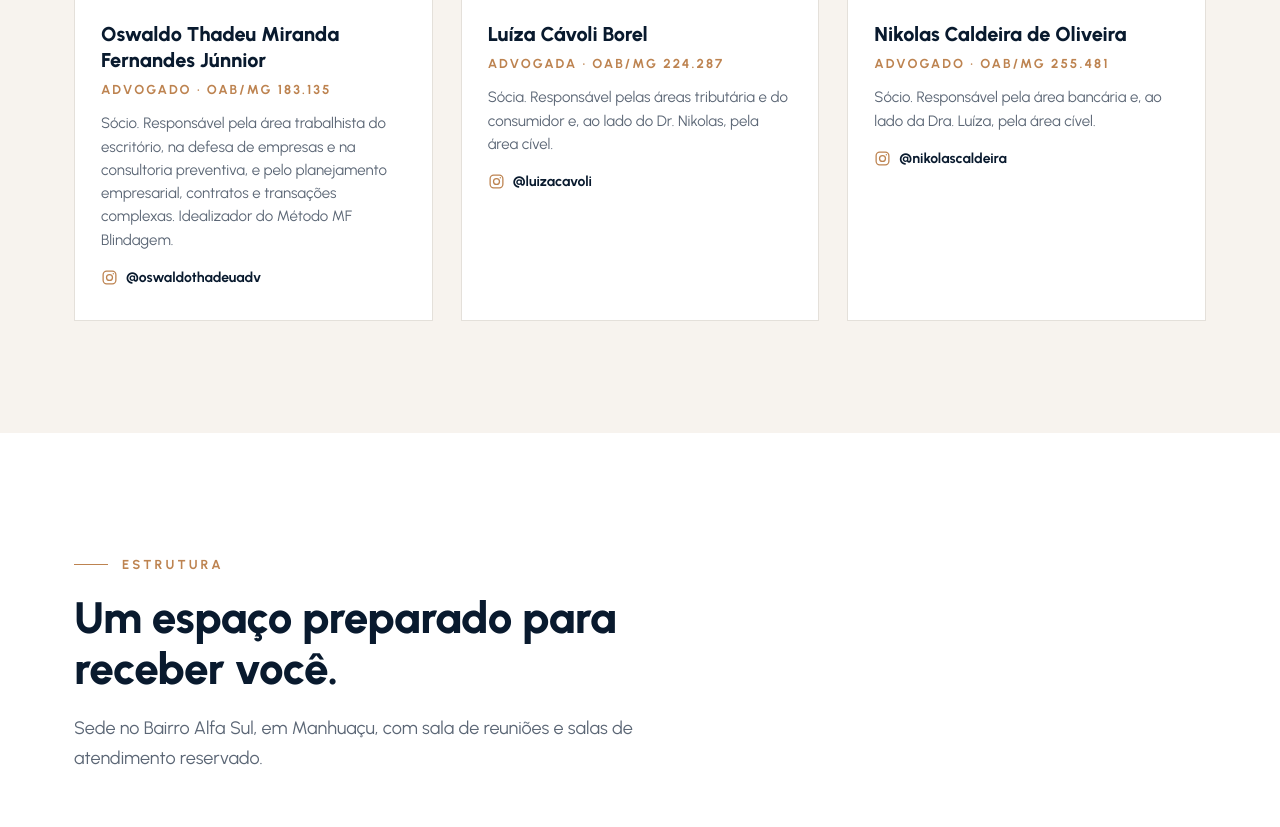
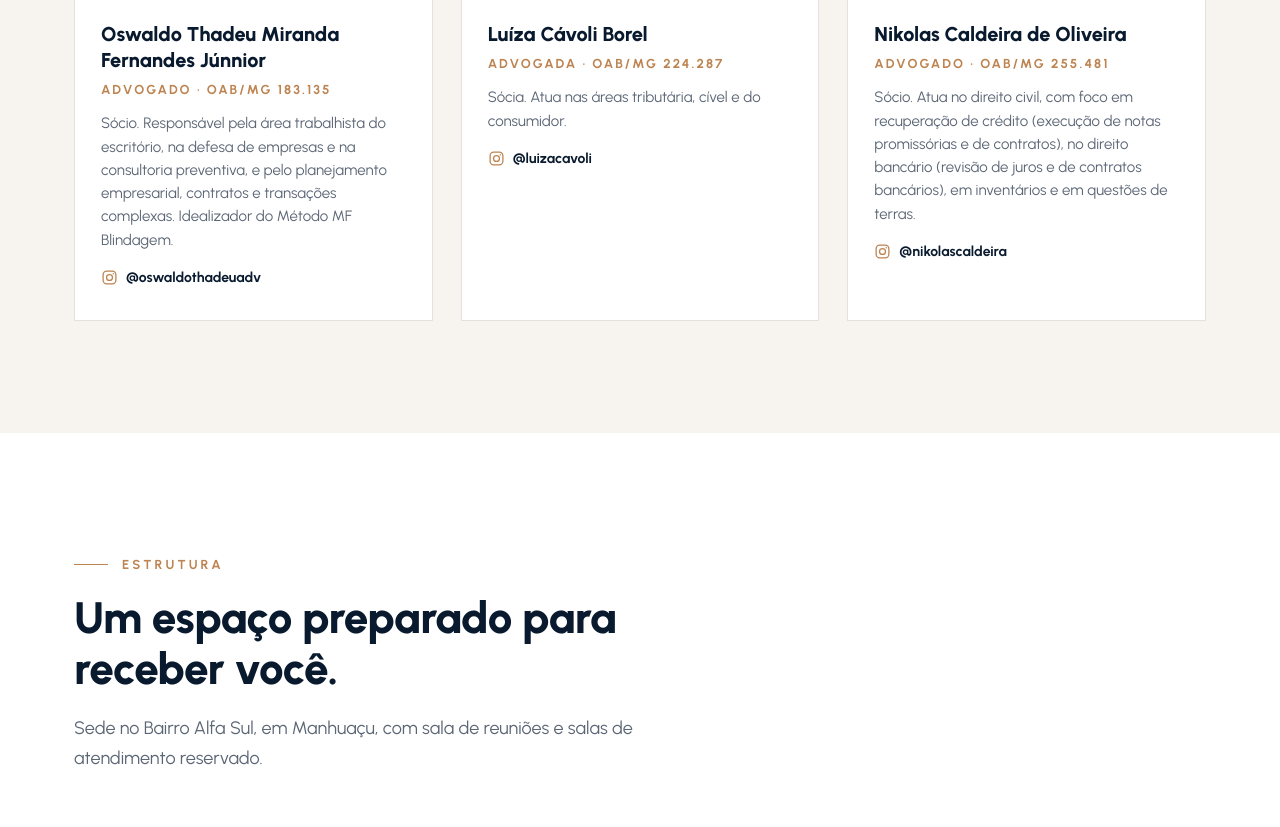
Before and after one commit to thadeujrf-cpu/site-mfadv, a plain HTML site: page index.html in a window 1280 px wide. Shown: the part 5355-6182 px from the top of the page. Drawn offline with Linux system fonts and the light colour scheme.

Commit message:
Atuacao do Nikolas e da Luiza

```diff
--- a/index.html
+++ b/index.html
@@ -713,7 +713,7 @@ footer{background:var(--navy-deep);color:rgba(255,255,255,.72);font-size:15px}
         <figcaption>
           <h3>Luíza Cávoli Borel</h3>
           <span class="oab">Advogada · OAB/MG 224.287</span>
-          <p>Sócia. Responsável pelas áreas tributária e do consumidor e, ao lado do Dr. Nikolas, pela área cível.</p>
+          <p>Sócia. Atua nas áreas tributária, cível e do consumidor.</p>
           <a class="ig" href="https://www.instagram.com/luizacavoli/" target="_blank" rel="noopener"><svg viewBox="0 0 24 24" fill="none" stroke="currentColor" stroke-width="1.8" aria-hidden="true"><rect x="3" y="3" width="18" height="18" rx="5"/><circle cx="12" cy="12" r="4.2"/><circle cx="17.4" cy="6.6" r="1" fill="currentColor" stroke="none"/></svg>@luizacavoli</a>
         </figcaption>
       </figure>
@@ -722,7 +722,7 @@ footer{background:var(--navy-deep);color:rgba(255,255,255,.72);font-size:15px}
         <figcaption>
           <h3>Nikolas Caldeira de Oliveira</h3>
           <span class="oab">Advogado · OAB/MG 255.481</span>
-          <p>Sócio. Responsável pela área bancária e, ao lado da Dra. Luíza, pela área cível.</p>
+          <p>Sócio. Atua no direito civil, com foco em recuperação de crédito (execução de notas promissórias e de contratos), no direito bancário (revisão de juros e de contratos bancários), em inventários e em questões de terras.</p>
           <a class="ig" href="https://www.instagram.com/nikolascaldeira/" target="_blank" rel="noopener"><svg viewBox="0 0 24 24" fill="none" stroke="currentColor" stroke-width="1.8" aria-hidden="true"><rect x="3" y="3" width="18" height="18" rx="5"/><circle cx="12" cy="12" r="4.2"/><circle cx="17.4" cy="6.6" r="1" fill="currentColor" stroke="none"/></svg>@nikolascaldeira</a>
         </figcaption>
       </figure>
```
Also changed, not shown: llms.txt.
